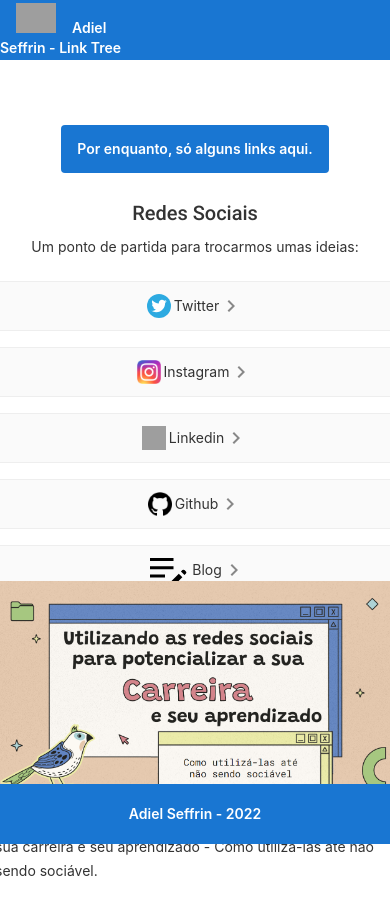
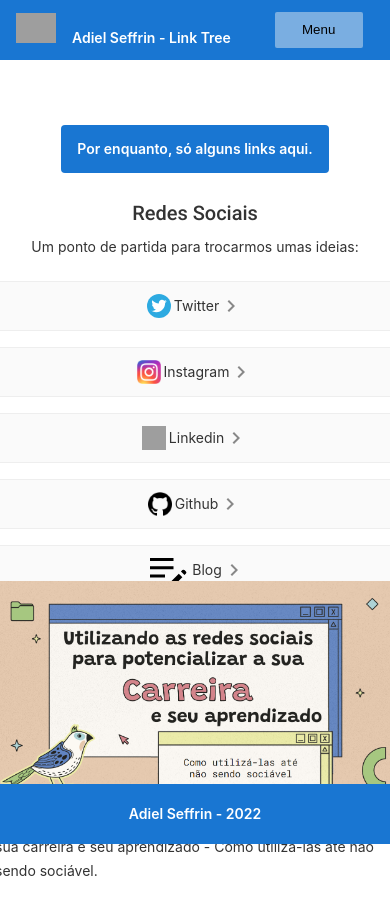
Before and after one commit to adielseffrin/adielseffr.in, an Angular app: page /linktree in a window 390 px wide. Shown: the top 904 px of the page. Built offline with nearby package versions, Linux system fonts and the light colour scheme; grey boxes are pictures that could not be loaded.

Commit message:
fix css and test

```diff
--- a/src/app/app.component.css
+++ b/src/app/app.component.css
@@ -35,7 +35,8 @@
   background-color: #1976d2;
   color: white;
   font-weight: 600;
-  /* justify-content: center; */
+  flex-wrap: nowrap;
+  justify-content: space-between;
   line-height: 20px;
 }
 
@@ -227,8 +228,16 @@
   overflow: visible;
 }
 
-.toolbar-menu-condensed{
+.toolbar-menu, .toolbar-menu-condensed{
+  margin-right: 1em;
+}
+
+.toolbar-menu-condensed > button{
   visibility: hidden;
+  display: none;
+  position: relative;
+  margin-right: 1em;
+  background-color: #7aaee1;
 }
 
 .toolbar-menu > button{
@@ -251,6 +260,15 @@
 
   .toolbar-menu{
     visibility: hidden;
+    display: none;
+  }
+
+  .toolbar-menu-condensed > button{
+    visibility: visible;
+    display: inherit;
+    position: relative;
+    float: right;
+
   }
 }
 
```
Also changed, not shown: 1 other file (tests, documents, lock files or other folders).
